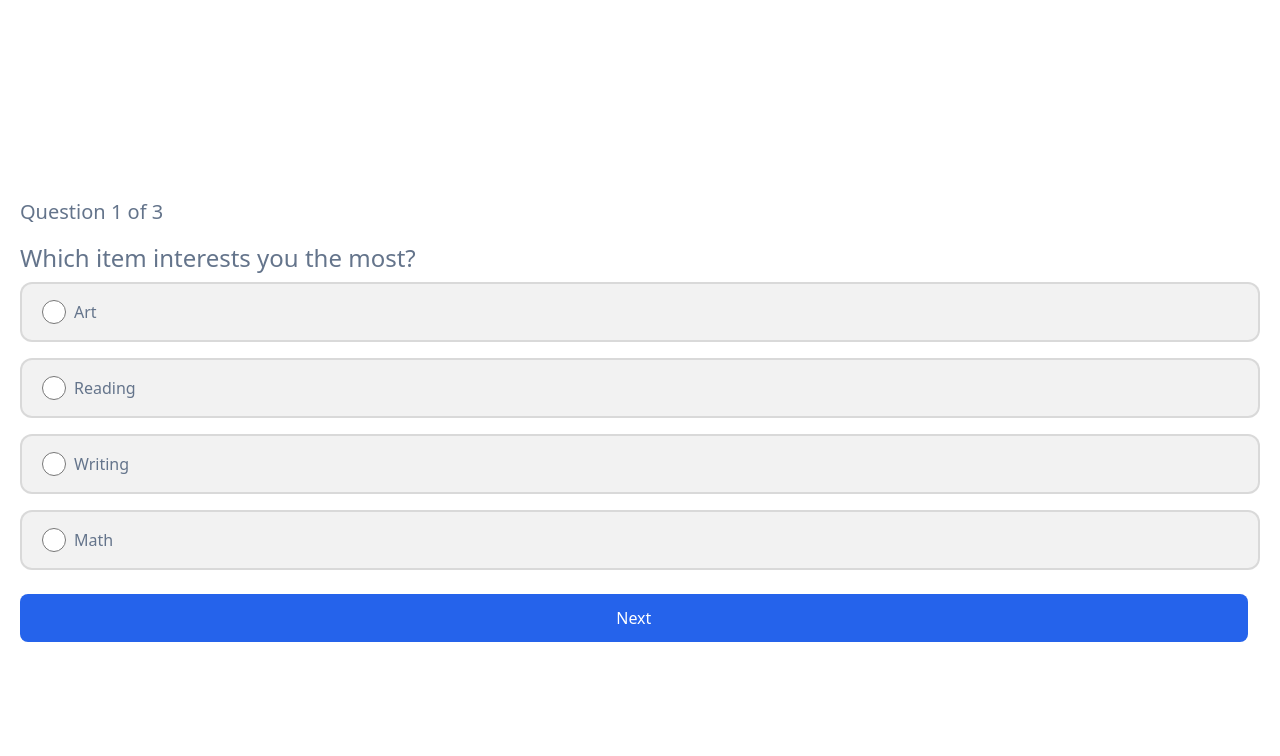
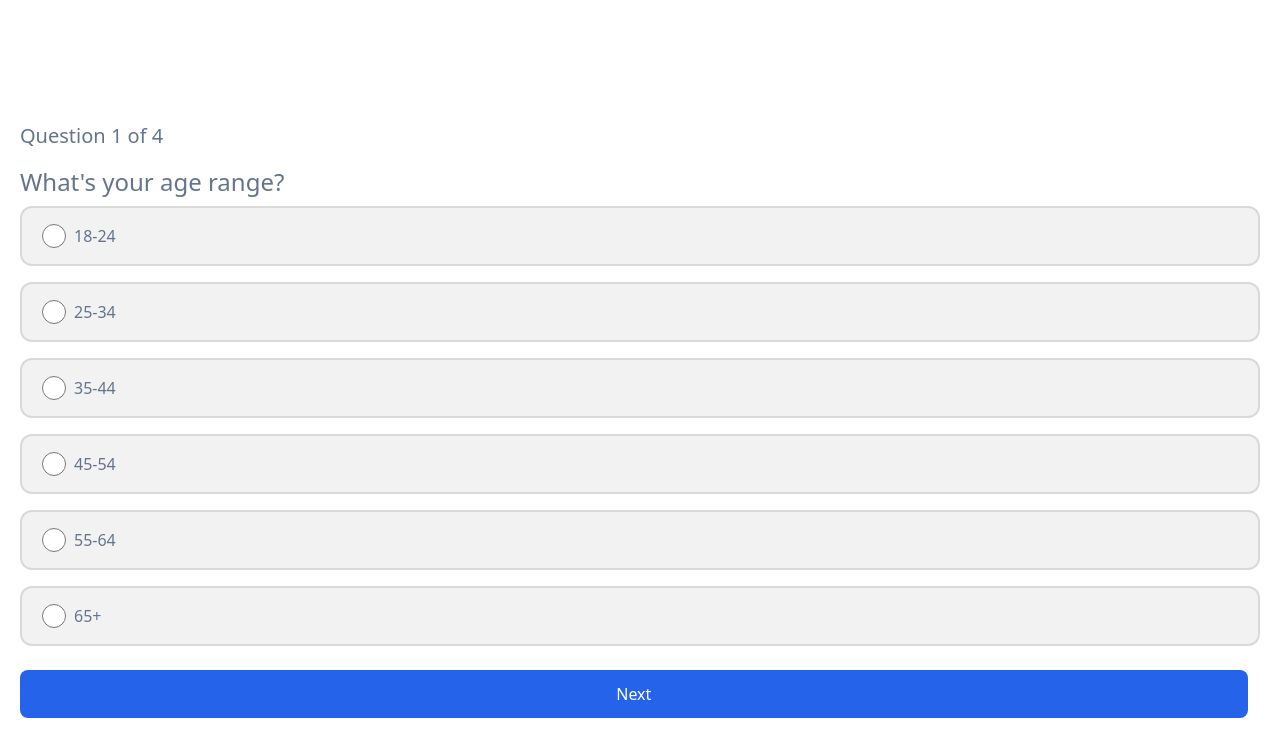
Before and after one commit to Bom-dev/git_team10, a React (Create React App) app: page /quiz in a window 1280 px wide. Shown: the top 756 px of the page. Built offline with nearby package versions, Linux system fonts and the light colour scheme.

Commit message:
Change quiz

```diff
--- a/src/Quiz.js
+++ b/src/Quiz.js
@@ -27,7 +27,6 @@ export default function Quiz() {
         for (let i = 0; i < questions.length; i++) {
             questions[i].answerOptions.map(
                 (answer) =>
-                    answer.isCorrect &&
                     answer.answer === selectedOptions[i]?.answerByUser
             );
         }
@@ -39,10 +38,11 @@ export default function Quiz() {
             <title>Quiz App</title>
             {selecting ? (
                 <div>
-                    {selectedOptions[0].answerByUser === "Art" ? <h1 className="text-3xl font-semibold text-center text-slate-500">Let's try to be a Graphic Designer!</h1> : null}
+                    {/* {selectedOptions[0].answerByUser === "Art" ? <h1 className="text-3xl font-semibold text-center text-slate-500">Let's try to be a Graphic Designer!</h1> : null}
                     {selectedOptions[0].answerByUser === "Reading" ? <h1 className="text-3xl font-semibold text-center text-slate-500">Let's try to be a Data Entry !</h1> : null}
                     {selectedOptions[0].answerByUser === "Writing" ? <h1 className="text-3xl font-semibold text-center text-slate-500">Let's try to be a UX Researcher!</h1> : null}
-                    {selectedOptions[0].answerByUser === "Math" ? <h1 className="text-3xl font-semibold text-center text-slate-500">Let's try to be a Web Developer!</h1> : null}
+                    {selectedOptions[0].answerByUser === "Math" ? <h1 className="text-3xl font-semibold text-center text-slate-500">Let's try to be a Web Developer!</h1> : null} */}
+                    <h1 className="text-3xl font-semibold text-center text-slate-500">Thanks for the submitting!</h1>
                     <div className="flex justify-between w-full mt-4 text-white">
                         <button onClick={(e) => window.location.reload(false)}
                             className="w-[49%] py-3 bg-blue-600 rounded-lg">Go Back</button>
@@ -65,7 +65,7 @@ export default function Quiz() {
                                 className="flex items-center w-full py-4 pl-5 m-2 ml-0 space-x-2 border-2 cursor-pointer border-black/10 rounded-xl bg-black/5"
                                 onClick={(e) => handleAnswerOption(answer.answer)}
                             >
-                                {currentQuestion === 2 ? <input
+                                {currentQuestion === 2 || currentQuestion === 3 ? <input
                                     type="checkbox"
                                     name={answer.answer}
                                     value={answer.answer}
--- a/src/questions.json
+++ b/src/questions.json
@@ -1,19 +1,33 @@
 [
+  {
+    "question": "What's your age range?",
+    "answerOptions": [
+      { "answer": "18-24"},
+      { "answer": "25-34"},
+      { "answer": "35-44"},
+      { "answer": "45-54"},
+      { "answer": "55-64"},
+      { "answer": "65+"}
+    ]
+  },
     {
-      "question": "Which item interests you the most?",
+      "question": "What's your preferred language?",
       "answerOptions": [
-        { "answer": "Art" },
-        { "answer": "Reading" },
-        { "answer": "Writing"},
-        { "answer": "Math" }
+        { "answer": "English"},
+        { "answer": "Spanish"},
+        { "answer": "Chinese"},
+        { "answer": "French"},
+        { "answer": "Italian"}
       ]
     },
     {
-      "question": "What's your proficiency level with computers?",
+      "question": "What skills do you want to learn?",
       "answerOptions": [
-        { "answer": "Beginner: Only used a computer a handful of time" },
-        { "answer": "Intermediate: Regularly use computer for basic things like email" },
-        { "answer": "Advanced: Use tools like excel, social media, etc."}
+        { "answer": "Using your computer to check emails"},
+        { "answer": "Using an online search engine to find the answer to a question"},
+        { "answer": "Using online search to complete a research project"},
+        { "answer": "Creating an online profile on a social media platform"},
+        { "answer": "Creating an online website"}
       ]
     },
     {
```
